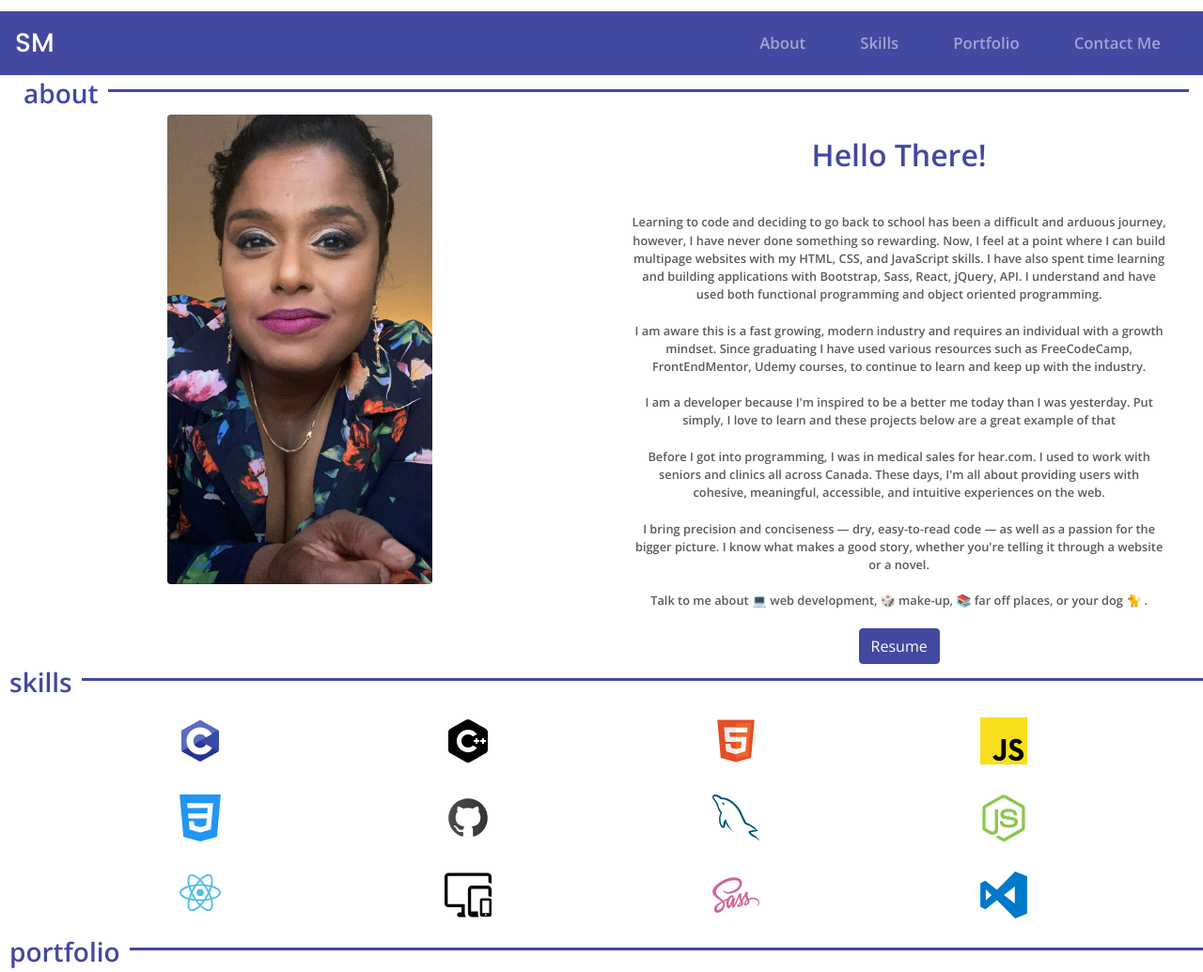
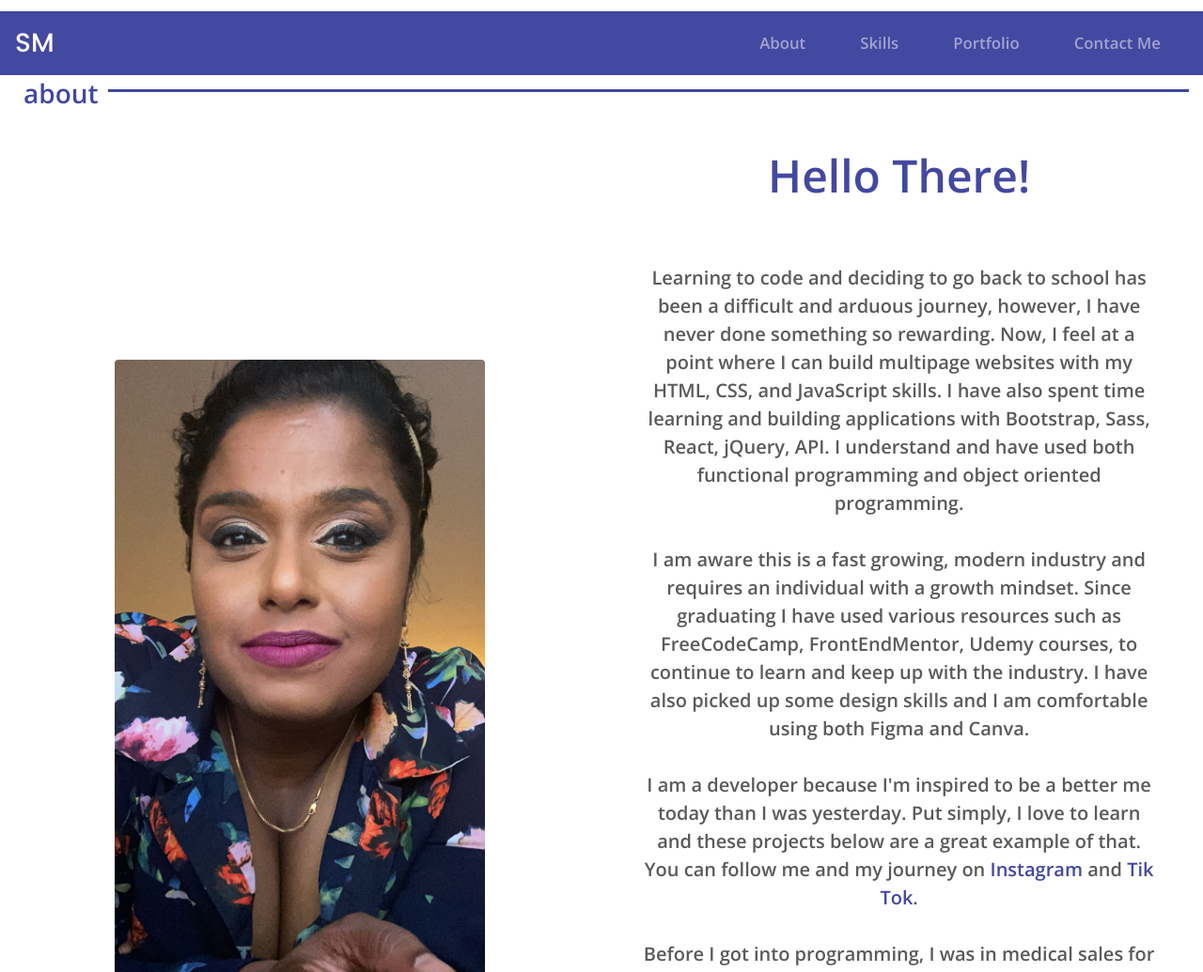
Before and after one commit to Suganya1990/PortfolioWebSite, a website: page index.html in a window 1280 px wide. Shown: the part 720-1755 px from the top of the page at 94% size. Drawn offline with nearby package versions, Linux system fonts and the light colour scheme.

Commit message:
updated content on about me section

```diff
--- a/index.html
+++ b/index.html
@@ -66,20 +66,17 @@
     </div>
     <div class="aboutMe--blurb col-sm">
 
-        <h4 class="">Hello There!</h4>
-        <p>
+        <h4 class="aboutMe--h">Hello There!</h4>
+        <p class="aboutMe--p">
           Learning to code and deciding to go back to school has been a difficult and arduous journey, however, I have never done something so rewarding. Now, I feel at a point where I can build multipage websites with my HTML, CSS, and JavaScript skills. I have also spent time learning and
           building applications with Bootstrap, Sass, React, jQuery, API. I understand and have used both functional programming and object oriented programming.<br><br>
 
-          I am aware this is a fast growing, modern industry and requires an individual with a growth mindset. Since graduating I have used various resources such as FreeCodeCamp, FrontEndMentor,  Udemy courses, to continue to learn and keep up with the industry. <br><br>
+          I am aware this is a fast growing, modern industry and requires an individual with a growth mindset. Since graduating I have used various resources such as FreeCodeCamp, FrontEndMentor,  Udemy courses, to continue to learn and keep up with the industry. I have also picked up some design skills and I am comfortable using both Figma and Canva. <br><br>
 
-          I am a developer because I'm inspired to be a better me today than I was yesterday. Put simply, I love to learn and these projects below are a great example of that<br><br>
+          I am a developer because I'm inspired to be a better me today than I was yesterday. Put simply, I love to learn and these projects below are a great example of that. You can follow me and my journey on <a href="https://www.instagram.com/sug.codes/?hl=en">Instagram</a> and <a href="https://vm.tiktok.com/ZMe3AWHLv/">Tik Tok</a>. <br><br>
 
           Before I got into programming, I was in medical sales for hear.com. I used to work with seniors and clinics all across Canada. These days, I'm all about providing users with cohesive, meaningful, accessible, and intuitive experiences on
           the web. <br><br>
-
-          I bring precision and conciseness — dry, easy-to-read code — as well as a passion for the bigger picture. I know what
-          makes a good story, whether you're telling it through a website or a novel. <br><br>
 
           Talk to me about 💻 web development, 🎲 make-up, 📚 far off places, or your dog 🐈 .</p>
           <a href="https://drive.google.com/file/d/1bF_lW5spqavkva0ZRBe5Niz82GDALny-/view">
--- a/main.scss
+++ b/main.scss
@@ -101,21 +101,19 @@ body {
 
 //about page
 .aboutMe--img {
-  img {
-    width: 80%;
-    height: auto;
-  }
+  width: 90%;
+  height: auto;
 }
 
 .aboutMe--blurb {
-  h4 {
+  .aboutMe--h {
     font-family: $font-secondary;
     margin: 0.25em 0;
     text-align: center;
     color: $primary;
     font-weight: 600;
   }
-  p {
+  .aboutMe--p {
     font-family: $font-secondary;
     font-size: 0.8rem;
     padding: 0 2em;
@@ -127,31 +125,36 @@ body {
     font-family: $font-secondary;
   }
 }
-@media only screen and (min-device-width: 605px) {
+@media only screen and (min-width: 605px) {
   .aboutMe--img {
+    margin: auto;
     img {
-      height: 500px;
+      height: 700px;
       width: auto;
       object-fit: cover;
     }
   }
   .aboutMe--blurb {
-    font-size: 1.5rem;
     font-family: 'Courier New', Courier, monospace;
     font-weight: 700;
     display: flex;
     flex-direction: column;
     align-items: center;
     justify-content: center;
-    h4 {
-      margin: 0.25em;
+
+    .aboutMe--h {
       padding: 0.5em;
-      font-size: 2rem;
-      font-weight: 600;
+      font-size: 3rem;
     }
-    p {
+    .aboutMe--p {
+      font-size: 1.25rem;
       margin: 0.5em;
       padding: 1em;
+    }
+    .button {
+      width: 144px;
+      height: 72px;
+      font-size: 1.75rem;
     }
   }
 }
```
Also changed, not shown: dist/css/main.css, 1 other file.
